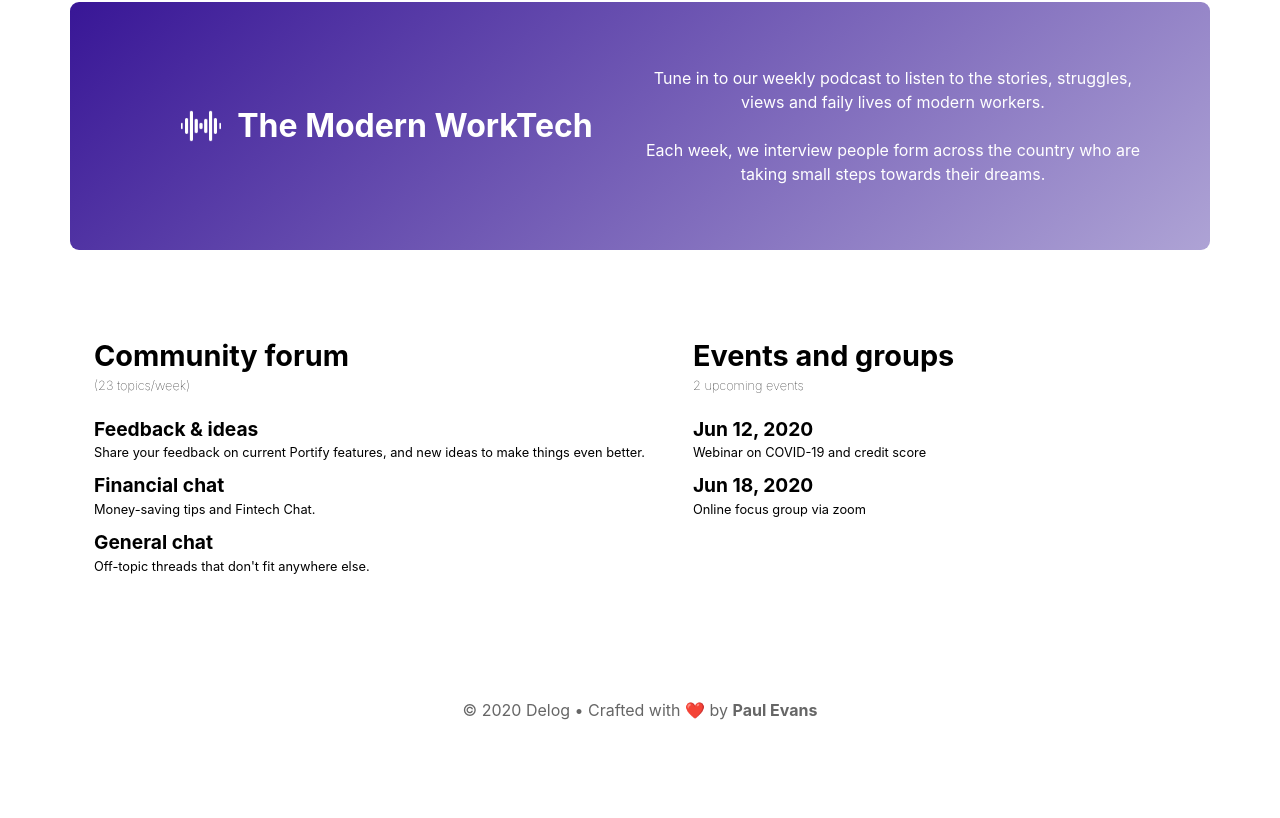
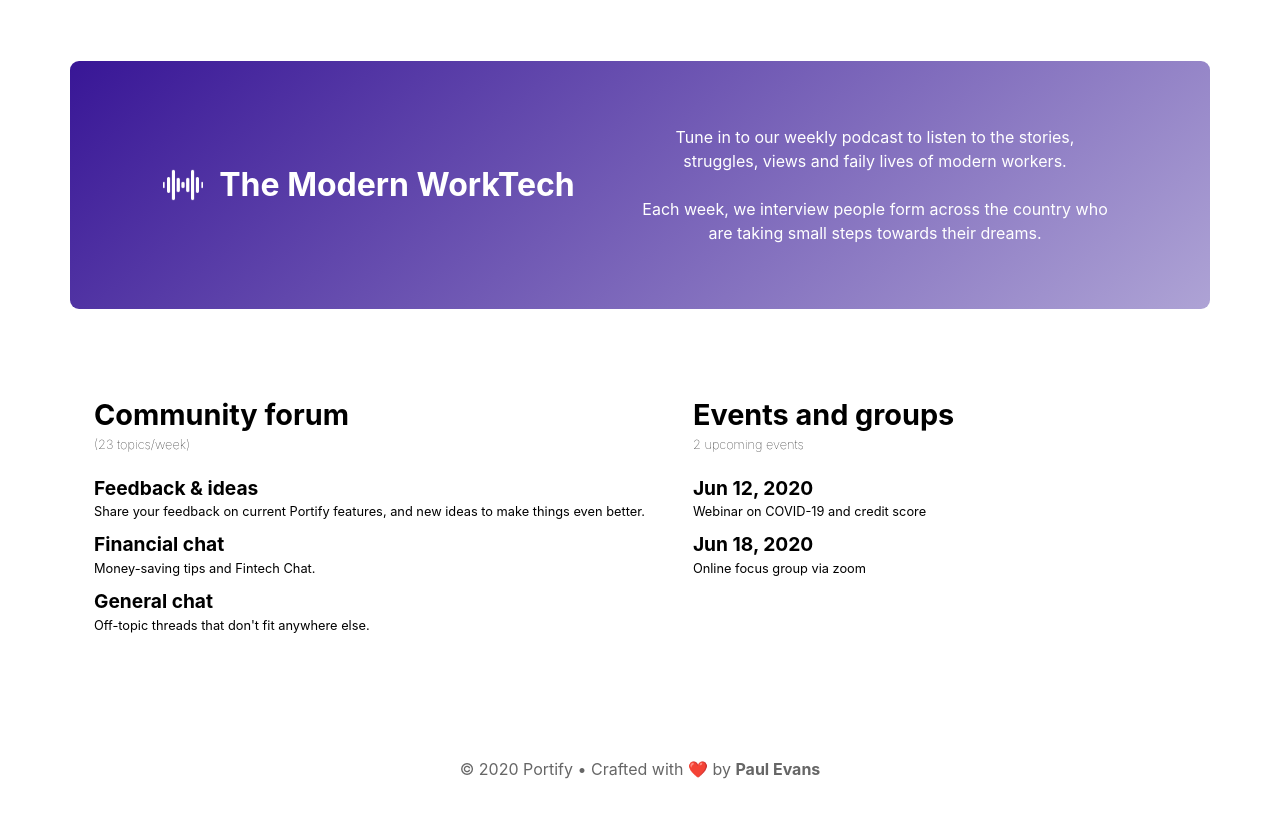
Before and after one commit to paule89123/portify-assessment, a Gatsby site: page / in a window 1280 px wide. Shown: the part 1394-2212 px from the top of the page. Before the commit the page ends 2162 px from the top, so only its background shows below. Built offline with nearby package versions, Linux system fonts and the light colour scheme; Gatsby itself is replaced by a stand-in of ours.

Commit message:
added scroll effect and made small styling tweaks

```diff
--- a/package.json
+++ b/package.json
@@ -22,12 +22,14 @@
     "gatsby-remark-prismjs": "^3.3.31",
     "gatsby-source-filesystem": "^2.1.48",
     "gatsby-transformer-remark": "^2.6.53",
+    "jquery": "^3.5.1",
     "netlify-cms-app": "^2.11.13",
     "node-sass": "^4.13.1",
     "prismjs": "^1.19.0",
     "react": "^16.12.0",
     "react-dom": "^16.12.0",
-    "react-helmet": "^5.2.1"
+    "react-helmet": "^5.2.1",
+    "react-scroll": "^1.7.16"
   },
   "devDependencies": {
     "prettier": "^1.19.1"
--- a/src/components/banner.js
+++ b/src/components/banner.js
@@ -33,7 +33,7 @@
           style={{
             width: "50%",
             textAlign: "center",
-
+            padding: "0px 36px"
           }}>
               Tune in to our weekly podcast to listen to the stories, struggles, views and faily lives of modern workers.
               <br /><br />
--- a/src/components/communityPosts.js
+++ b/src/components/communityPosts.js
@@ -4,6 +4,7 @@
 
 const Container = styled.div`
   display: flex;
+  flex-wrap: wrap;
 `
 
 const LeftColumn = styled.div`
@@ -33,6 +34,7 @@
 
 const Description = styled.p`
   font-size: 0.8rem;
+  word-wrap: wrap;
 `
 
 export default () => {
--- a/src/components/heroHeader.js
+++ b/src/components/heroHeader.js
@@ -24,6 +24,12 @@
           dangerouslySetInnerHTML={{ __html: "Welcome to a community of over 20,000 people who are committing <br> to one small step each month to achieve their financial dreams"}}
         />
 
+        <div
+          className="primary-content"
+
+          dangerouslySetInnerHTML={{ __html: "Our members have supported each other with £253162 in financial protections so far"}}
+        />
+
         <div style={{width: "100%"}}>
           <img style={{width: 370, marginBottom: 12}} src={apps} />
         </div>
--- a/src/components/layout.js
+++ b/src/components/layout.js
@@ -25,7 +25,7 @@
       </header>
       {children}
       <footer className="site-footer">
-        <p>&copy; {new Date().getFullYear()} Delog &bull; Crafted with <span role="img" aria-label="love">❤️</span> by <a href="https://paulevans.tech">Paul Evans</a></p>
+        <p>&copy; {new Date().getFullYear()} Portify &bull; Crafted with <span role="img" aria-label="love">❤️</span> by <a href="https://paulevans.tech">Paul Evans</a></p>
       </footer>
     </div>
   )
--- a/src/pages/index.js
+++ b/src/pages/index.js
@@ -1,4 +1,4 @@
-import React from "react"
+import React, { useEffect } from "react"
 import Helmet from 'react-helmet';
 import { graphql } from 'gatsby'
 import Layout from "../components/layout"
@@ -6,6 +6,7 @@
 import HeroHeader from "../components/heroHeader"
 import Banner from "../components/banner"
 import CommunityPosts from "../components/communityPosts"
+import $ from 'jquery'
 
 const IndexPage = ({
   data: {
@@ -13,6 +14,25 @@
     allMarkdownRemark: { edges },
   },
 }) => {
+
+  useEffect(() => {
+        document.addEventListener('scroll', scrollEffect);
+        return () => document.removeEventListener('scroll', scrollEffect);
+    }, [])
+
+    function scrollEffect() {
+        let windowTop = $(window).scrollTop();
+        let scrollZone1 = $('.fade1').position().top - 560;
+        let scrollZone2 = $('.fade2').position().top - 560;
+        if (scrollZone1 < windowTop) {
+            $('.fade1').addClass('visible');
+            $('.fade1').removeClass('invisible');
+        }
+        if (scrollZone2 < windowTop) {
+            $('.fade2').addClass('visible');
+            $('.fade2').removeClass('invisible');
+        }
+  }
 
   const Posts = edges
     .filter(edge => !!edge.node.frontmatter.date) // You can filter your posts based on some criteria
@@ -33,11 +53,13 @@
       </div>
 
       <h2>Recent stories from our members</h2>
-      <div className="grids">
+      <div className="grids fade1 invisible">
         {Posts}
       </div>
       <Banner />
+      <div className="fade2 invisible">
       <CommunityPosts />
+      </div>
     </Layout>
   )
 }
--- a/src/styles/global.scss
+++ b/src/styles/global.scss
@@ -407,3 +407,12 @@
     top: 8px;
     left: 2px
 }
+.fade1, .fade2 {
+  transition: 2s opacity ease;
+}
+.visible {
+  opacity: 1;
+}
+.invisible {
+  opacity: 0;
+}
```
Also changed, not shown: 1 other file.
